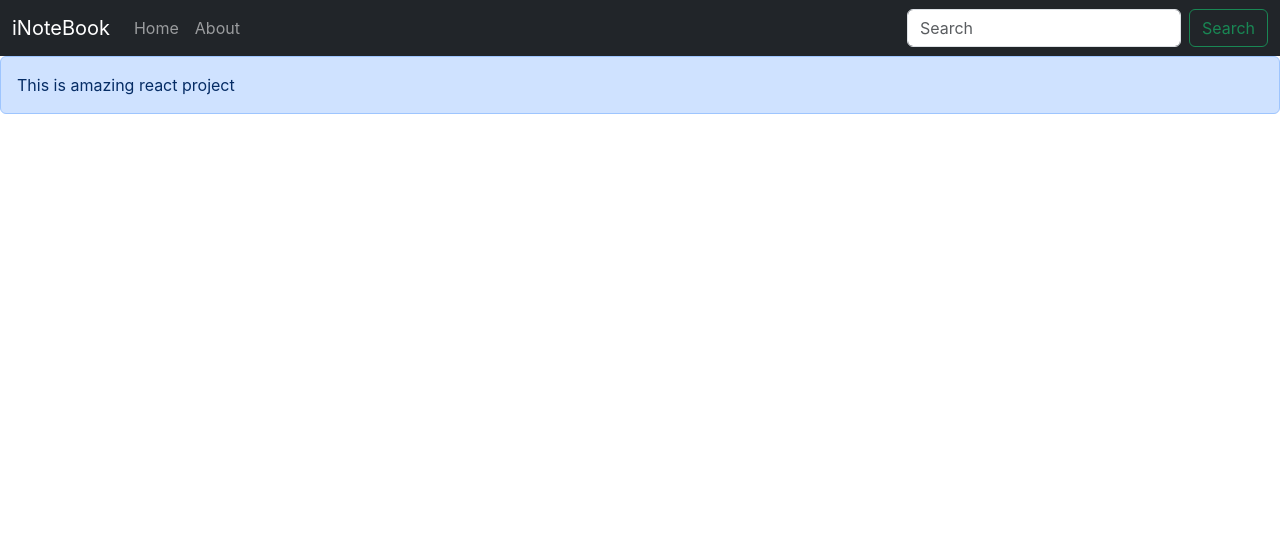
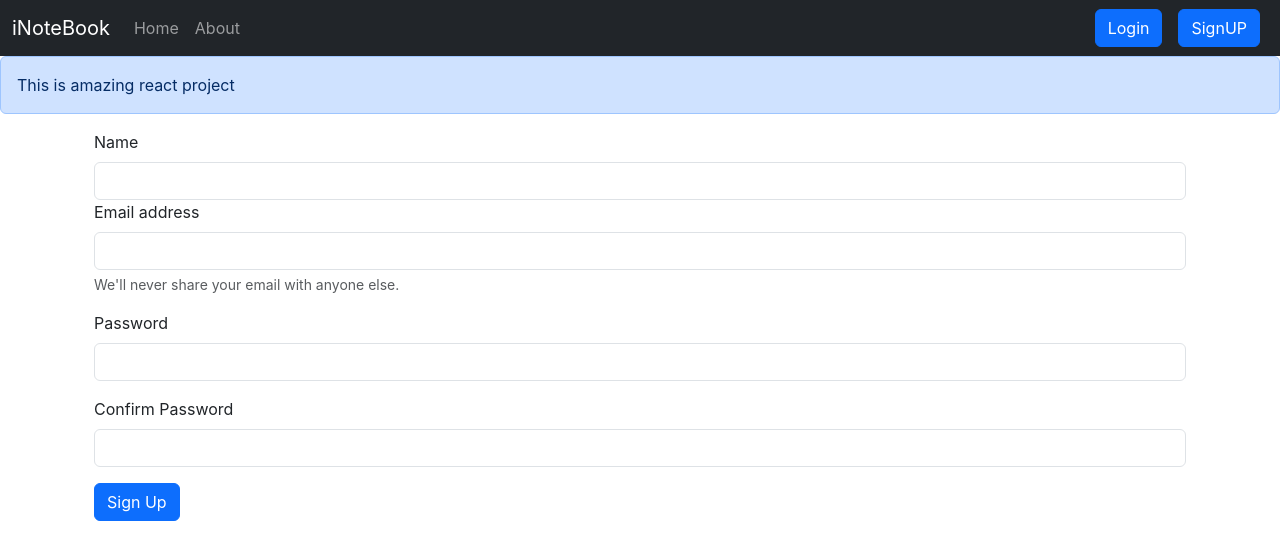
Before and after one commit to AshwithaOkkerla/iNoteBook, a React (Create React App) app: page /signup in a window 1280 px wide. Shown: the top 560 px of the page. Built offline with nearby package versions, Linux system fonts and the light colour scheme.

Commit message:
added login.js and signup.js completed

```diff
--- a/src/App.js
+++ b/src/App.js
@@ -5,6 +5,8 @@ import Home from "./components/Home";
 import About from "./components/About";
 import NoteState from "./context/notes/NoteState";
 import Alert from "./components/Alert";
+import Login from "./components/Login";
+import Singup from "./components/Singup";
 
 function App() {
   return (
@@ -12,11 +14,14 @@ function App() {
       <NoteState>
         <Router>
           <Navbar />
-          <Alert message="This is amazing react project"/>
+          <Alert message="This is amazing react project" />
           <div className="container">
             <Routes>
               <Route exact path="/" element={<Home />} />
               <Route exact path="/about" element={<About />} />
+              <Route exact path="/login" element={<Login />} />
+              <Route exact path="/signup" element={<Singup />} />
+
             </Routes>
           </div>
         </Router>
--- /dev/null
+++ b/src/components/Login.js
@@ -0,0 +1,78 @@
+import React,{useState} from "react";
+import {useNavigate} from "react-router-dom"
+
+const Login = () => {
+
+  const [cred,setCred] = useState("");
+  let navigate = useNavigate();
+  const handleSubimt = async (e) => {
+    e.preventDefault();
+    const response = await fetch("http://localhost:5000/api/auth/login", {
+      method: "POST",
+      headers: {
+        "Content-Type": "application/json",
+      },
+      body: JSON.stringify({email:cred.email,password:cred.password})
+    });
+    const json = await response.json()
+    console.log(json);
+
+    if(json.success){
+      //save auth token and redirect to notes
+      localStorage.setItem('token',json.authToken);
+      navigate("/");
+    }else{
+      alert("invalid credentials");
+    }
+  };
+
+  const onChange =(e)=>{
+    setCred({...cred,[e.target.name]:e.target.value})
+  }
+  return (
+    <div>
+      <form onSubmit={handleSubimt}>
+        <div className="mb-3">
+          <label htmlFor="Email" className="form-label">
+            Email address
+          </label>
+          <input
+            type="email"
+            className="form-control"
+            id="email"
+            name="email"
+            aria-describedby="emailHelp"
+            value={cred.email}
+            onChange={onChange}
+          />
+          <div id="emailHelp" className="form-text">
+            We'll never share your email with anyone else.
+          </div>
+        </div>
+        <div className="mb-3">
+          <label htmlFor="Password" className="form-label">
+            Password
+          </label>
+          <input
+            type="password"
+            className="form-control"
+            id="password"
+            name="password"
+            value={cred.password}
+            onChange={onChange}
+          />
+        </div>
+
+        <button
+          type="submit"
+          className="btn btn-primary"
+
+        >
+          Submit
+        </button>
+      </form>
+    </div>
+  );
+};
+
+export default Login;
--- a/src/components/Navbar.js
+++ b/src/components/Navbar.js
@@ -43,15 +43,10 @@ const Navbar = () => {
               </li>
             </ul>
             <form className="d-flex" role="search">
-              <input
-                className="form-control me-2"
-                type="search"
-                placeholder="Search"
-                aria-label="Search"
-              />
-              <button className="btn btn-outline-success" type="submit">
-                Search
-              </button>
+              <Link className="btn btn-primary mx-2" to="/login" role="button">Login</Link>
+              <Link className="btn btn-primary mx-2" to="/signup" role="button">SignUP</Link>
+
+
             </form>
           </div>
         </div>
--- /dev/null
+++ b/src/components/Singup.js
@@ -0,0 +1,97 @@
+import React, {useState} from "react";
+import {useNavigate} from "react-router-dom"
+const Singup = () => {
+
+	const [cred,setCred] = useState({name:"",email:"",password:"",cpassword:""});
+	let navigate = useNavigate();
+	const handleSubmit = async (e) => {
+		e.preventDefault();
+		const {name,email,password,cpassword} = cred;
+		const response = await fetch("http://localhost:5000/api/auth/createUser", {
+		  method: "POST",
+		  headers: {
+			"Content-Type": "application/json",
+		  },
+		  body: JSON.stringify({name:name,email:email,password:password})
+		});
+		const json = await response.json()
+		console.log(json);
+
+
+		  //save auth token and redirect to notes
+		  localStorage.setItem('token',json.authToken);
+		  navigate("/");
+
+	  };
+
+	  const onchange =(e)=>{
+		setCred({...cred,[e.target.name]:e.target.value})
+	  }
+  return (
+    <div className="container">
+      <form onSubmit={handleSubmit}>
+        <div className="mb-3">
+		<label htmlFor="name" className="form-label">
+            Name
+          </label>
+          <input
+		  	name="name"
+            type="text"
+            className="form-control"
+            id="name"
+            aria-describedby="emailHelp"
+			onChange={onchange}
+          />
+          <label htmlFor="exampleInputEmail1" className="form-label">
+            Email address
+          </label>
+          <input
+		  	name="email"
+            type="email"
+            className="form-control"
+            id="email"
+
+			onChange={onchange}
+          />
+          <div id="emailHelp" className="form-text">
+            We'll never share your email with anyone else.
+          </div>
+        </div>
+        <div className="mb-3">
+          <label for="password" className="form-label">
+            Password
+          </label>
+          <input
+		  	name="password"
+            type="password"
+            className="form-control"
+            id="password"
+			onChange={onchange}
+			minLength={6}
+			required
+          />
+        </div>
+        <div className="mb-3">
+          <label for="cpassword" className="form-label">
+           Confirm Password
+          </label>
+          <input
+		  	name="cpassword"
+            type="password"
+            className="form-control"
+            id="cpassword"
+			onChange={onchange}
+			minLength={6}
+			required
+          />
+        </div>
+
+        <button type="submit" className="btn btn-primary">
+          Sign Up
+        </button>
+      </form>
+    </div>
+  );
+};
+
+export default Singup;
```
Also changed, not shown: 1 other file (tests, documents, lock files or other folders).
